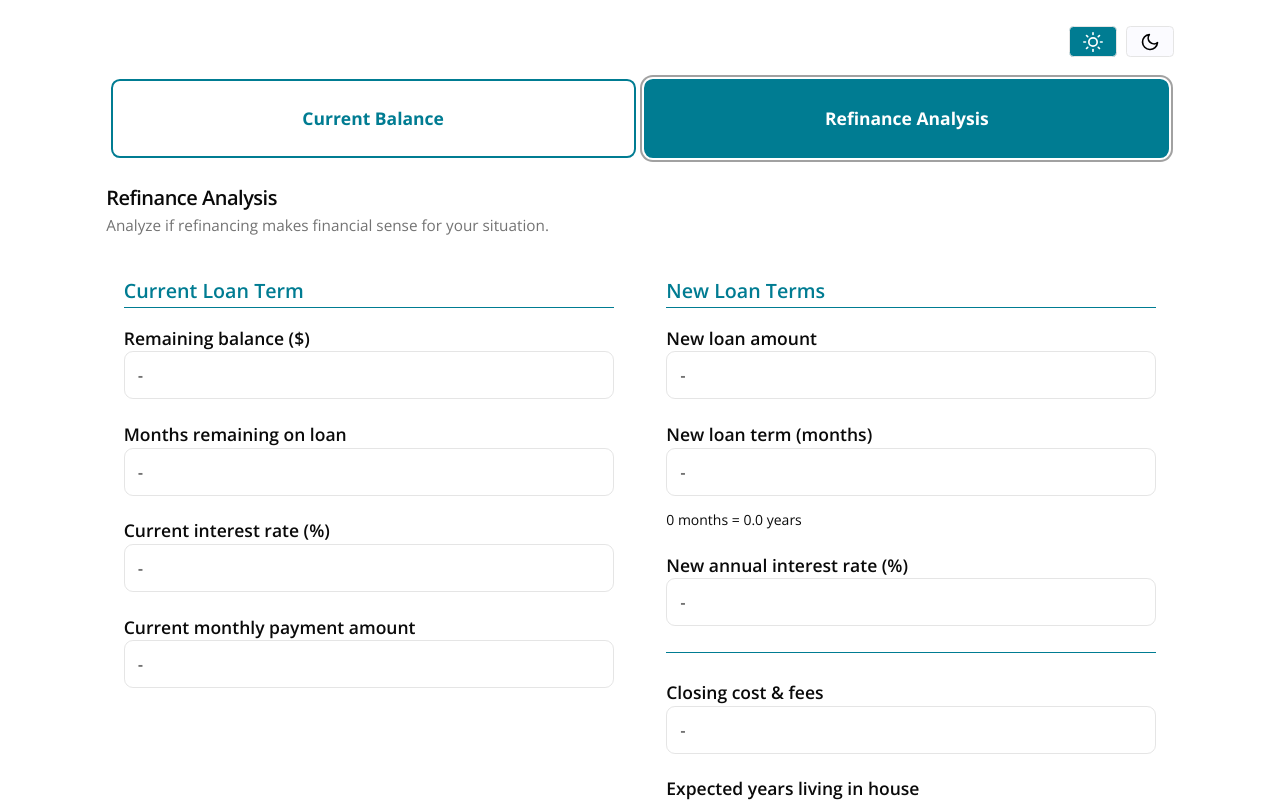
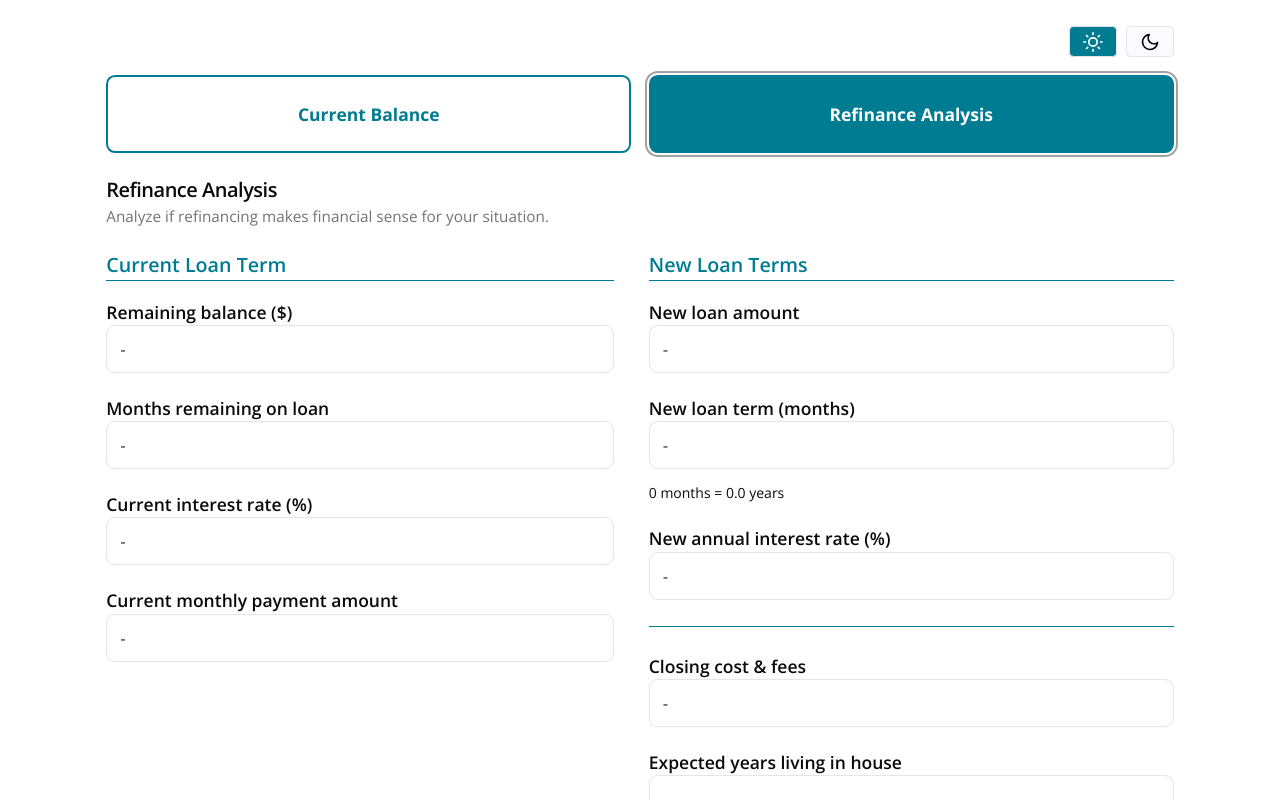
Before and after one commit to SU-SWS/ifdm_learning_apps, a Next.js app: page /interactives/mortgate-calculator-suite in a window 1280 px wide. Both pictures are taken after a click on the tab "Refinance Analysis". Shown: the top 800 px of the page. Built offline with nearby package versions, Linux system fonts and the light colour scheme.

Commit message:
fixup for padding

```diff
--- a/app/interactives/mortgate-calculator-suite/page.tsx
+++ b/app/interactives/mortgate-calculator-suite/page.tsx
@@ -119,12 +119,12 @@ export default function MortgageCalculator() {
       <div>
         <ThemeToggle />
         {/* Header */}
-        <h1 className="sr-only">Debt Payoff Calculator</h1>
+        <h1 className="sr-only">Mortgage Calculator Suite</h1>
         {/* Mode Selection */}
         <div className="mb-8">
 
           <Tabs defaultValue="current-balance" className="w-full">
-            <TabsList className="grid w-full grid-cols-2">
+            <TabsList className="grid w-full grid-cols-2 p-0 gap-4">
               <TabsTrigger value="current-balance">Current Balance</TabsTrigger>
               <TabsTrigger value="refinance">Refinance Analysis</TabsTrigger>
             </TabsList>
@@ -206,7 +206,7 @@ export default function MortgageCalculator() {
                 </CardHeader>
                 <CardContent className="space-y-6">
                   <div className="md:grid md:grid-cols-2 gap-4">
-                    <div className="p-4">
+                    <div className="pr-4">
                       <h2 className="mb-4 text-lg text-lagunita font-semibold border-b-1 border-lagunita">Current Loan Term</h2>
 
                       <div className="mb-5">
@@ -265,7 +265,7 @@ export default function MortgageCalculator() {
                         />
                       </div>
                     </div>
-                    <div className="p-4">
+                    <div className="pl-0">
                       <h2 className="mb-4 text-lg text-lagunita font-semibold border-b-1 border-lagunita">New Loan Terms</h2>
 
                       <div className="mb-5">
```
